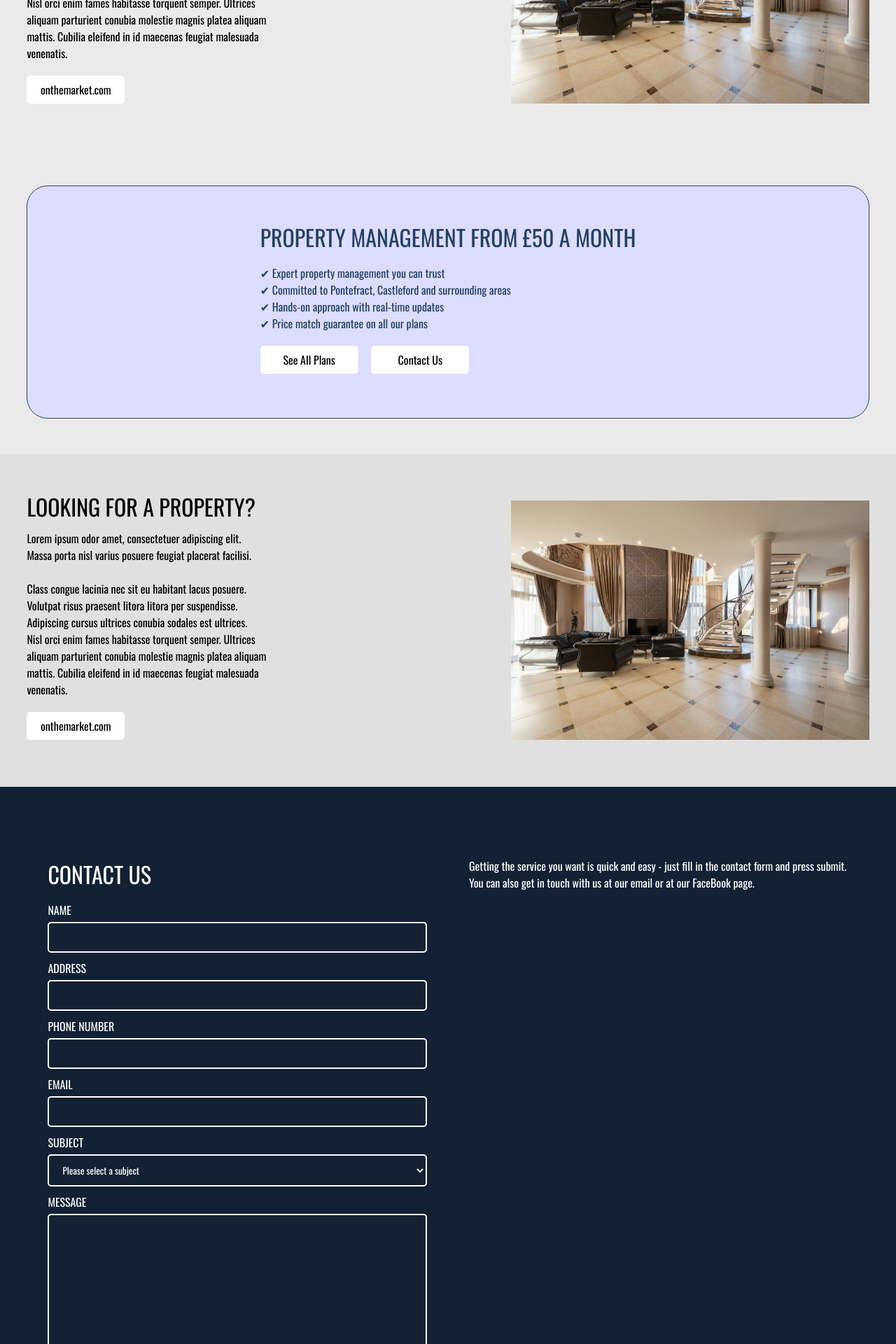
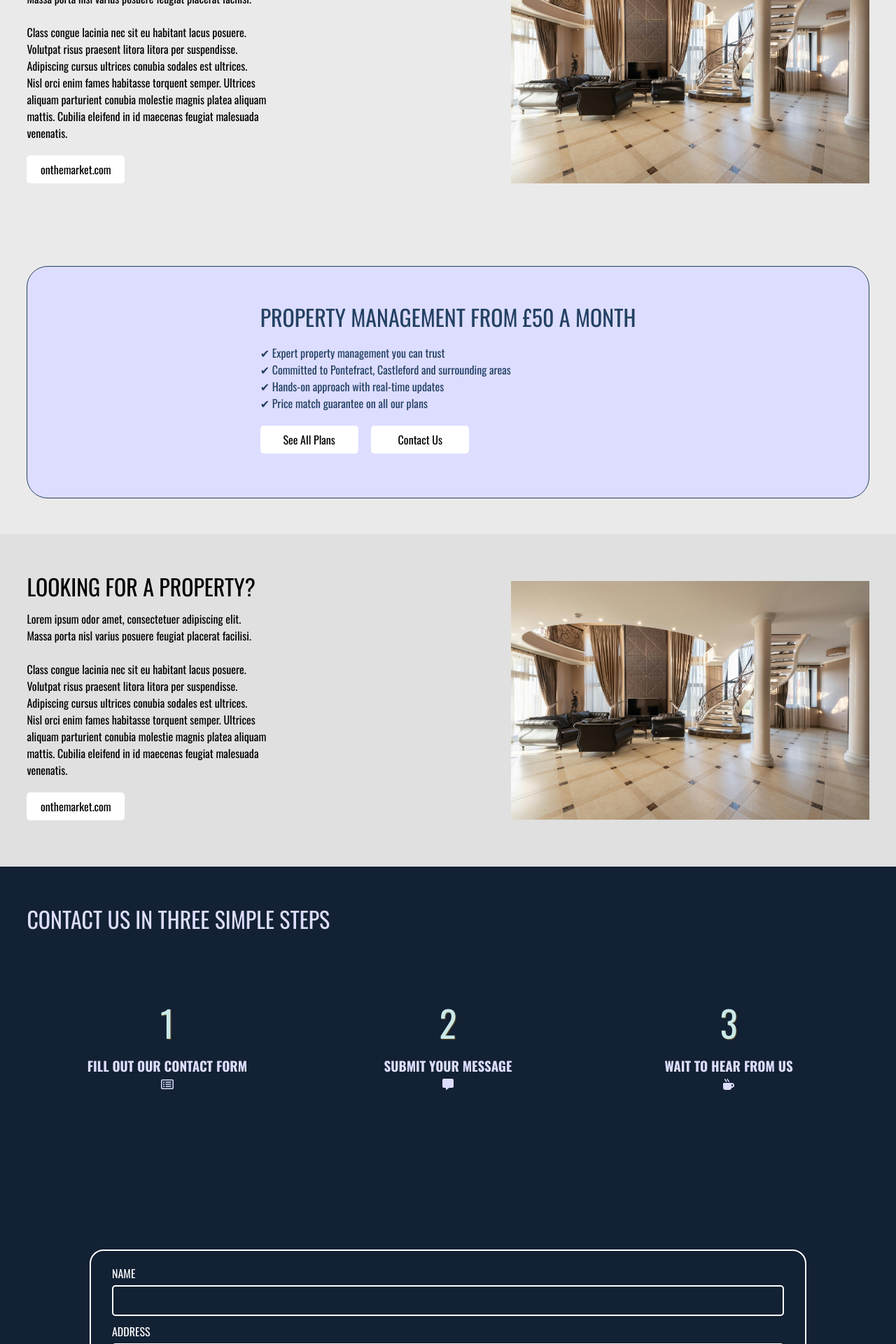
Before and after one commit to leastmeansquares/Web-Test, a PHP site: page / in a window 1280 px wide. Shown: the part 2440-4360 px from the top of the page at 70% size. Run offline with PHP 8.4, Linux system fonts and the light colour scheme; some libraries are stand-ins or nearby versions.

Commit message:
Index page information additions

```diff
--- a/index.css
+++ b/index.css
@@ -1,5 +1,3 @@
-
-
 /**  DOCUMENT-WIDE  **/
 
 :root {
@@ -15,7 +13,10 @@
     --grey3: #cccccc;
     --grey4: #999999;
     --grey5: #222222;
-    --seethrough-grey: #101010CD;
+    --seethrough-grey: #0a131d;
+    --logo-teal: #cae9e9;
+    --logo-teal-light2: #7FBFC0;
+    --logo-teal-dark: #0a6566;
 }
 
 * {
@@ -48,11 +49,13 @@ h1, h2 {
 }
 
 h1 {  /**  MAIN TITLE  **/
-    font-size: 2.5rem;
+    font-size: 3.25rem;
+    color: var(--logo-teal);
+    text-shadow: 1px 1px 1px var(--dark-orange);
 }
 
 h2 {  /**  MAIN TITLE SMALL TEXT  **/
-    font-size: 1rem;
+    font-size: 1.125rem;
 }
 
 h3 {  /**  MAJOR SUBTITLE  **/
@@ -79,172 +82,6 @@ h5 {  /**  MINOR TITLE  **/
 }
 
 
-/**  MAIN BODY SECTIONS  **/
-
-.container {
-    display: inline-block;
-    width: 100%;
-  }
-
-.text-box {
-    padding: 4% 3%;
-    text-align: left;
-}
-
-.align {
-    display: flex;
-    align-items: center;
-    justify-content: space-around;
-}
-
-.align-b {
-    display: flex;
-    align-items: center;
-    justify-content: space-between;
-}
-
-.align-c {
-    display: flex;
-    align-items: center;
-    justify-content: center;
-    flex-wrap: wrap;
-}
-
-.rounded {
-    border-radius: 30px 30px 0 0;
-}
-
-.circle-box {
-    padding-top: 50px;
-    text-align: center;
-    width: 22dvw;
-    min-width: 160px;
-    max-width: 320px;
-    height: calc(420px + 5dvw);
-    vertical-align: top;
-}
-
-.circle {
-    width: 50%;
-    height: 0;
-    padding-bottom: 50%;
-    line-height: 9dvw;
-    font-size: 5dvw;
-    border: 2px solid var(--bluish-white);
-    background-color: var(--bluish-white);
-    border-radius: 50%;
-    display: inline-block;
-    text-align: center;
-    color: var(--grey5);
-    margin-bottom: 20px;
-    vertical-align: top;
-  }
-
-  .small {
-    border-radius: 30px;
-    border: 1px solid var(--dark-blue);
-  }
-
-
-/**  BUTTONS  **/
-
-button {
-    cursor: pointer;
-    transition-duration: 0.2s;
-}
-
-button:hover:not(.index-button) {
-    transform: scale(1.05);
-}
-
-button:hover.index-button {
-    transform: scale(1.1);
-}
-
-.main-button {
-    width: calc(140px + 10dvw);
-    height: 60px;
-    border-radius: 10px;
-    box-shadow: var(--grey2);
-    color: black;
-    border: none;
-    margin: 30px;
-    font-weight: 500;
-    font-size: 1rem;
-}
-
-.index-button {
-    border: none;
-    margin-top: 20px;
-    margin-bottom: 20px;
-}
-
-.index-button > div {
-    width: calc(140px + 10dvw);
-    height: 40px;
-    margin-top: -5px;
-    border-radius: 0 0 10px 10px;
-    color: black;
-    font-weight: 500;
-    font-size: 1rem;
-    background-color: white;
-}
-
-.button-image {
-    width: calc(140px + 10dvw);
-    height: auto;
-    border-radius: 5px 5px 0 0;
-}
-
-.alt-button {
-    width: 140px;
-    height: 40px;
-    border-radius: 5px;
-    box-shadow: var(--grey2);
-    color: black;
-    border: none;
-    margin: 20px 15px 15px 0;
-    font-size: 1rem;
-}
-
-
-button:hover.white-style, .pressed.white-style {
-    background-color: var(--grey3);
-    box-shadow: 2px 2px 3px var(--grey3);
-}
-
-button:hover.blue-style, .pressed.blue-style {
-    border: 1px solid var(--dark-blue);
-    background-color: var(--bluish-white);
-    text-shadow: white;
-    box-shadow: 2px 2px 3px var(--dark-blue);
-}
-
-button:hover.orange-style, .pressed.orange-style {
-    border: 1px solid var(--dark-orange);
-    background-color: var(--orange-white);
-    text-shadow: white;
-    box-shadow: 2px 2px 3px var(--dark-orange);
-}
-
-button:hover.grey-style, .pressed.grey-style {
-    border: 1px solid var(--grey5);
-    background-color: var(--grey3);
-    text-shadow: white;
-    box-shadow: 2px 2px 3px var(--grey4);
-}
-
-.divider {
-    height: 80%;
-    width: 1px;
-    background-color: var(--darkest-blue);
-}
-
-.mini-box {
-    width: 30%;
-}
-
-
 /**  HEADER  **/
 
 header {
@@ -252,6 +89,9 @@ header {
     top: 0;
     z-index: 5;
     position: absolute;
+    transition-duration: 0.4s;
+    position: sticky;
+    background: var(--seethrough-grey);
 }
 
 .navbar {
@@ -263,9 +103,8 @@ header {
 }
 
 .logo {
-    width: 200px;
+    width: 150px;
     height: auto;
-    margin-top: 0px;
     margin-left: -15px;
 }
 
@@ -279,12 +118,13 @@ header {
     top: 0;
     left: 0;
     width: 100%;
-    height: 100dvh;
+    height: 100%;
     background: var(--seethrough-grey);
+    opacity: 60%;
   }
 
 #main-image img {
-    height: 100dvh;
+    height: 100%;
     position: fixed;
     z-index: -2;
 }
@@ -332,6 +172,187 @@ header {
 
 .shift-up {
     margin-bottom: -50px;
+}
+
+
+/**  MAIN BODY SECTIONS  **/
+
+.container {
+    display: inline-block;
+    width: 100%;
+  }
+
+.text-box {
+    padding: 4% 3%;
+    text-align: left;
+}
+
+.align {
+    display: flex;
+    align-items: center;
+    justify-content: space-around;
+}
+
+.align-b {
+    display: flex;
+    align-items: center;
+    justify-content: space-between;
+}
+
+.align-c {
+    display: flex;
+    align-items: center;
+    justify-content: center;
+    flex-wrap: wrap;
+}
+
+.rounded {
+    border-radius: 30px 30px 0 0;
+}
+
+.circle-box {
+    padding-top: 50px;
+    text-align: center;
+    width: 22dvw;
+    min-width: 160px;
+    max-width: 320px;
+    vertical-align: top;
+}
+
+.circle-box.wcppc {
+    height: calc(420px + 5dvw);
+}
+
+.circle-box.tss {
+    height: calc(280px);
+}
+
+.circle {
+    width: 50%;
+    height: 0;
+    padding-bottom: 50%;
+    line-height: 9dvw;
+    font-size: 5dvw;
+    border: 2px solid var(--bluish-white);
+    background-color: var(--bluish-white);
+    border-radius: 50%;
+    display: inline-block;
+    text-align: center;
+    color: var(--grey5);
+    margin-bottom: 20px;
+    vertical-align: top;
+  }
+
+  .small {
+    border-radius: 30px;
+    border: 1px solid var(--dark-blue);
+  }
+
+
+/**  BUTTONS  **/
+
+button {
+    cursor: pointer;
+    transition-duration: 0.2s;
+}
+
+button:hover:not(.index-button) {
+    transform: scale(1.05);
+}
+
+button:hover.index-button {
+    transform: scale(1.1);
+}
+
+button:hover.index-button > div, .pressed.index-button > div{
+    box-shadow: 2px 2px 3px var(--logo-teal-dark);
+}
+
+button:hover.index-button > img, .pressed.index-button > img {
+    box-shadow: 2px -2px 3px var(--logo-teal-dark);
+}
+
+.main-button {
+    width: calc(140px + 10dvw);
+    height: 60px;
+    border-radius: 10px;
+    color: black;
+    border: none;
+    margin: 30px;
+    font-weight: 500;
+    font-size: 1rem;
+}
+
+.index-button {
+    border: none;
+    margin-top: 20px;
+    margin-bottom: 20px;
+}
+
+.index-button > div {
+    width: calc(140px + 10dvw);
+    height: 40px;
+    margin-top: -5px;
+    border-radius: 0 0 20px 20px;
+    color: black;
+    font-weight: 500;
+    font-size: 1rem;
+    background-color: white;
+
+}
+
+.button-image {
+    width: calc(140px + 10dvw);
+    height: auto;
+    border-radius: 10px 10px 0 0;
+}
+
+.alt-button {
+    width: 140px;
+    height: 40px;
+    border-radius: 5px;
+    box-shadow: var(--grey2);
+    color: black;
+    border: none;
+    margin: 20px 15px 15px 0;
+    font-size: 1rem;
+}
+
+
+button:hover.white-style, .pressed.white-style {
+    background-color: var(--logo-teal);
+    box-shadow: 2px 2px 3px var(--logo-teal-dark);
+}
+
+button:hover.blue-style, .pressed.blue-style {
+    border: 1px solid var(--dark-blue);
+    background-color: var(--bluish-white);
+    text-shadow: white;
+    box-shadow: 2px 2px 3px var(--dark-blue);
+}
+
+button:hover.orange-style, .pressed.orange-style {
+    border: 1px solid var(--dark-orange);
+    background-color: var(--orange-white);
+    text-shadow: white;
+    box-shadow: 2px 2px 3px var(--dark-orange);
+}
+
+button:hover.grey-style, .pressed.grey-style {
+    border: 1px solid var(--grey5);
+    background-color: var(--grey3);
+    text-shadow: white;
+    box-shadow: 2px 2px 3px var(--grey4);
+}
+
+.divider {
+    height: 80%;
+    width: 1px;
+    background-color: var(--darkest-blue);
+}
+
+.mini-box {
+    width: 30%;
 }
 
 
@@ -390,8 +411,12 @@ form, .form-text {
     text-align: left;
     color: white;
     margin: 30px auto;
-    padding: 20px 30px;
+    padding: 20px 30px 0 30px;
     border-radius: 20px;
+}
+
+form {
+    border: 2px solid white;
 }
 
 form input:not(#privacy), textarea, select {
--- a/index.html
+++ b/index.html
@@ -28,11 +28,13 @@
         <main>
             <section class="container">
                 <div class="image" id="main-image">
-                    <img src="images\Backgrounds\pexels-heyho-6585598.jpg">
+                    <img src="images\Backgrounds\pexels-heyho-6238614.jpg">
                 </div>
                 <div class="image-text center">
-                    <h1>PRO PROPERTY CARE</h1>
-                    <h2>PROFESSIONAL ONLINE LETTING AGENT WITH A HANDS-ON APPROACH TO MAINTENANCE</h2>
+                    <div class="main-circle">
+                        <h1>PRO PROPERTY CARE</h1>
+                        <h2>ONLINE LETTING AGENT WITH A HANDS-ON APPROACH TO MAINTENANCE<br>OPERATING IN PONTEFRACT, CASTLEFORD, AND SURROUNDING AREAS</h2>
+                    </div>
                     <button class="main-button white-style white" id="main-btn" onClick="document.getElementById(`form-section`).scrollIntoView()">BOOK A FREE RENTAL VALUATION</button>
                 </div>
             </section>
@@ -40,30 +42,30 @@
                     <h3>DISCOVER THE SERVICE FOR YOU</h3>
                     <div class="align">
                             <button class="index-button" id="service-btn-1">
-                                <img src="images\Backgrounds\pexels-heyho-6238614.jpg" class="button-image">
+                                <img src="images\Backgrounds\pexels-heyho-6585598.jpg" class="button-image">
                                 <div><p>Lettings
                                     Services<i class="fa-solid fa-arrow-right"></i></p></div>
                             </button>
                             <button class="index-button" id="service-btn-2">
-                                <img src="images\Backgrounds\pexels-heyho-6238614.jpg" class="button-image">
+                                <img src="images\Backgrounds\pexels-heyho-6585598.jpg" class="button-image">
                                 <div><p>Pricing Plans<i class="fa-solid fa-arrow-right"></i></p></div>
                             </button>
                             <button class="index-button" id="service-btn-3">
-                                <img src="images\Backgrounds\pexels-heyho-6238614.jpg" class="button-image">
+                                <img src="images\Backgrounds\pexels-heyho-6585598.jpg" class="button-image">
                                 <div><p>Properties<i class="fa-solid fa-arrow-right"></i></p></div>
                             </button>
                     </div>
                     <div class="align">
                         <button class="index-button" id="service-btn-4">
-                            <img src="images\Backgrounds\pexels-heyho-6238614.jpg" class="button-image">
+                            <img src="images\Backgrounds\pexels-heyho-6585598.jpg" class="button-image">
                             <div><p>Property Maintenance<i class="fa-solid fa-arrow-right"></i></p></div>
                         </button>
                         <button class="index-button" id="service-btn-5">
-                            <img src="images\Backgrounds\pexels-heyho-6238614.jpg" class="button-image">
+                            <img src="images\Backgrounds\pexels-heyho-6585598.jpg" class="button-image">
                             <div><p>Additional Property Services<i class="fa-solid fa-arrow-right"></i></p></div>
                         </button>
                         <button class="index-button" id="service-btn-6">
-                            <img src="images\Backgrounds\pexels-heyho-6238614.jpg" class="button-image">
+                            <img src="images\Backgrounds\pexels-heyho-6585598.jpg" class="button-image">
                             <div><p>Contact Us<i class="fa-solid fa-arrow-right"></i></p></div>
                         </button>
                     </div>
@@ -74,7 +76,7 @@
                     <h4>WHY CHOOSE PRO PROPERTY CARE?</h4>
                     <div class="align-c wrap">
                         <div class="align">
-                        <div class="circle-box">
+                        <div class="circle-box wcppc">
                             <div class="circle"><i class="fa-solid fa-house"></i></div>
                             <h5>30 YEARS OF LOCAL EXPERIENCE</h5>
                             <p>We operate our services in the local area only, which allows us to prioritise
@@ -83,7 +85,7 @@
                                 tenants have full confidence in the support they receive from us and ensuring
                                 the tenancy smoothly.</p>
                         </div>
-                        <div class="circle-box">
+                        <div class="circle-box wcppc">
                             <div class="circle"><i class="fa-solid fa-wallet"></i></div>
                             <h5>SERVICES TAILORED TO YOUR NEEDS</h5>
                             <p>We tailor our landlord services to the landlord which means you only pay for
@@ -92,7 +94,7 @@
                         </div>
                     </div>
                     <div class="align">
-                        <div class="circle-box">
+                        <div class="circle-box wcppc">
                             <div class="circle"><i class="fa-solid fa-screwdriver-wrench"></i></div>
                             <h5>HANDS-ON MAINTENANCE</h5>
                             <p>We trust in a proven method of regularly seeing the property and the tenants
@@ -100,7 +102,7 @@
                                 viewing, to check-in, through the ongoing visits and any maintenance issues,
                                 we are there in person to assess and resolve with the best course of action.</p>
                         </div>
-                        <div class="circle-box">
+                        <div class="circle-box wcppc">
                             <div class="circle"><i class="fa-solid fa-computer"></i></div>
                             <h5>PRICE MATCH GUARANTEE</h5>
                             <p>We guarantee to match or beat any genuine quote or existing agreement.</p>
@@ -238,9 +240,28 @@
         </main>
 
         <footer>
+            <section class="container darkest-blue text-box">
+                    <p><h4>CONTACT US IN THREE SIMPLE STEPS</h4>
+                <div class="container darkest-blue align">
+                    <div class="circle-box tss">
+                        <h1>1</h1>
+                        <h5>FILL OUT OUR CONTACT FORM</h5>
+                        <i class="fa-regular fa-rectangle-list"></i>
+                    </div>
+                    <div class="circle-box tss">
+                        <h1>2</h1>
+                        <h5>SUBMIT YOUR MESSAGE</h5>
+                        <i class="fa-solid fa-message"></i>
+                    </div>
+                    <div class="circle-box tss">
+                        <h1>3</h1>
+                        <h5>WAIT TO HEAR FROM US</h5>
+                        <i class="fa-solid fa-mug-hot"></i>
+                    </div>
+                </div>
+            </section>
             <section class="container darkest-blue text-box align" id="form-section">
                 <form class>
-                    <h4>CONTACT US</h4>
                     <label for="name">NAME</label><br>
                     <input type="text" id="name" name="name" required><br>
                     <label for="address">ADDRESS</label><br>
@@ -265,8 +286,6 @@
                     <label for="privacy">I ACCEPT THE PRIVACY POLICY</label><br>
                     <button type="submit" id="submit-form">SUBMIT FORM</button>
                 </form>
-                <p class="form-text">Getting the service you want is quick and easy - just fill in the contact form and press submit.<br>
-                    You can also get in touch with us at our email or at our FaceBook page.
             </section>
         </footer>
 
--- a/index.js
+++ b/index.js
@@ -252,9 +252,9 @@ const serviceBtnClick = (btnNumber) => {
 }
 
 mainBtn.addEventListener("click", mainBtnClick);
-serviceBtn1.addEventListener("click", ()=>{serviceBtnClick(1)});
-serviceBtn2.addEventListener("click", ()=>{serviceBtnClick(2)});
-serviceBtn3.addEventListener("click", ()=>{serviceBtnClick(3)});
-serviceBtn4.addEventListener("click", ()=>{serviceBtnClick(4)});
-serviceBtn5.addEventListener("click", ()=>{serviceBtnClick(5)});
-serviceBtn6.addEventListener("click", ()=>{serviceBtnClick(6)});
+serviceBtn1.addEventListener("click", ()=>serviceBtnClick(1));
+serviceBtn2.addEventListener("click", ()=>serviceBtnClick(2));
+serviceBtn3.addEventListener("click", ()=>serviceBtnClick(3));
+serviceBtn4.addEventListener("click", ()=>serviceBtnClick(4));
+serviceBtn5.addEventListener("click", ()=>serviceBtnClick(5));
+serviceBtn6.addEventListener("click", ()=>serviceBtnClick(6));
```
Also changed, not shown: contact-us.html (deleted, +0 -47 lines), images/Logos/LOGO_CIRCLE_DARK_TEAL_BLACK.jpg, images/Logos/LOGO_CIRCLE_DARK_TEAL_BLACK_SQUARE_TRANSPARENT.png (deleted).
